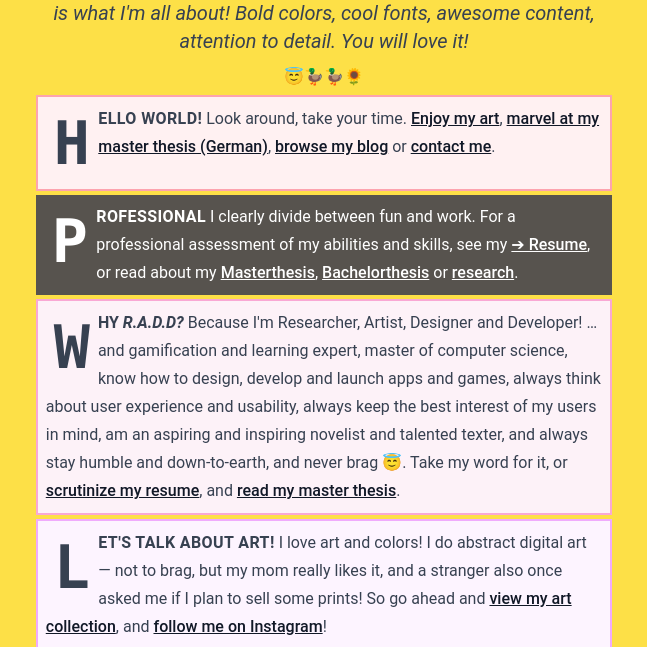
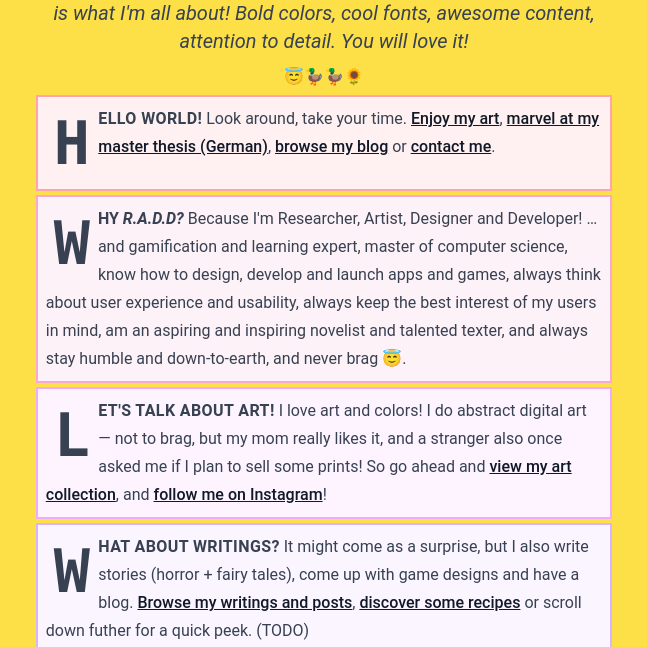
Before and after one commit to j-steinbach/j-steinbach.github.io, an Astro site: page / in a window 1280 px wide. Shown: the part 153-800 px from the top of the page, without its empty margins (316-963 px from the left). Built offline with nearby package versions, Linux system fonts and the light colour scheme; Astro itself is replaced by a stand-in of ours.

Commit message:
Update index.astro

```diff
--- a/src/pages/index.astro
+++ b/src/pages/index.astro
@@ -43,27 +43,6 @@ const pageTitle = "Index";
       </p>
 
       <p
-        class="bg-stone-600 text-white p-2
-        first-letter:text-6xl first-letter:mr-2 first-letter:float-left first-letter:font-mono first-letter:m-2"
-      >
-        <span class="uppercase tracking-wide font-semibold">Professional</span>
-        I clearly divide between fun and work. For a professional assessment of my
-        abilities and skills, see my <a
-          class="text-white"
-          href="./resume-black-white-v2.pdf">➔ Resume</a
-        >, or read about my <a
-          class="text-white"
-          href="./posts/masterarbeit-wimmelbild/">Masterthesis</a
-        >, <a
-          class="text-white"
-          href="./posts/bachelorarbeit-prozedurale-baume/">Bachelorthesis</a
-        > or <a
-          class="text-white"
-          href="./posts/inter-pod-credential-exchange-protocol/">research</a
-        >.
-      </p>
-
-      <p
         class="border-2 bg-pink-50 border-pink-300 p-2
         first-letter:text-6xl first-letter:mr-2 first-letter:float-left first-letter:font-mono first-letter:m-2"
       >
@@ -76,10 +55,7 @@ const pageTitle = "Index";
         how to design, develop and launch apps and games, always think about user
         experience and usability, always keep the best interest of my users in mind,
         am an aspiring and inspiring novelist and talented texter, and always stay
-        humble and down-to-earth, and never brag 😇. Take my word for it, or
-        <a href="./resume-black-white-v2.pdf">scrutinize my resume</a>, and <a
-          href="./posts/masterarbeit-wimmelbild">read my master thesis</a
-        >.
+        humble and down-to-earth, and never brag 😇.
         <!-- (and <a>play with my research prototype</a> ). -->
       </p>
 
```
